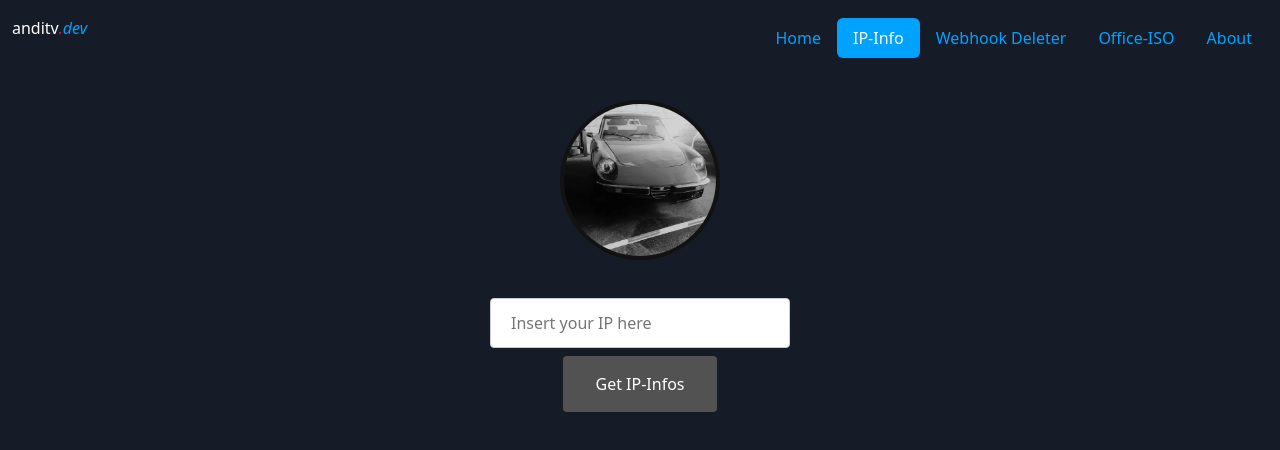
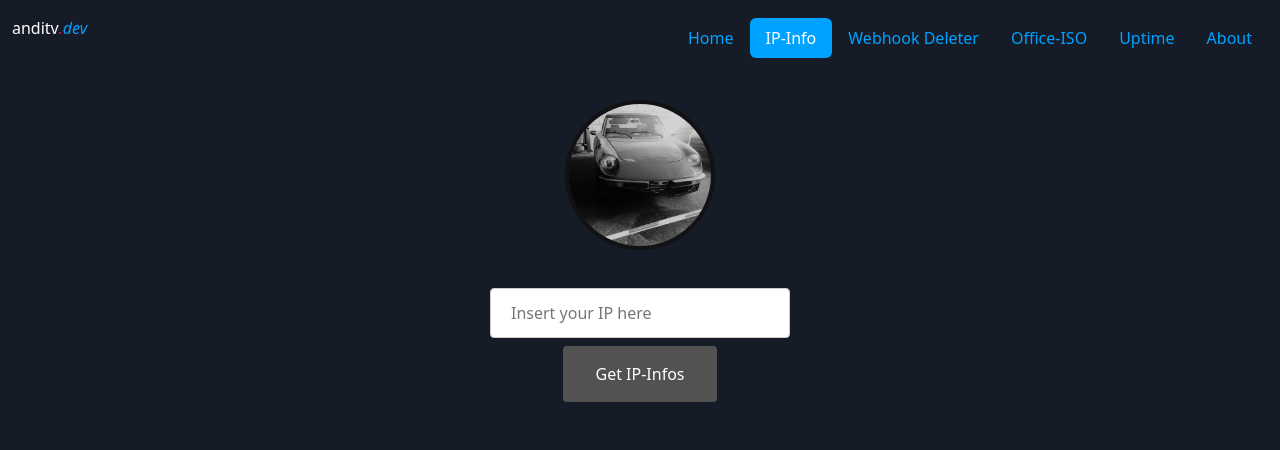
Before and after one commit to anditv21/anditv.dev, a React (Vite) app in the folder src-react/: page /sites/ipinfo in a window 1280 px wide. Shown: the top 450 px of the page. Built offline with nearby package versions, Linux system fonts and the light colour scheme.

Commit message:
Some changes & added uptime

```diff
--- a/src-react/index.html
+++ b/src-react/index.html
@@ -18,10 +18,5 @@
   <body>
     <div id="main"></div>
     <script type="module" src="/src/index.jsx"></script>
-    <script type="text/javascript">
-      $(function () {
-          $("[rel='tooltip']").tooltip();
-      });
-  </script>
   </body>
 </html>
--- a/src-react/package.json
+++ b/src-react/package.json
@@ -1,7 +1,7 @@
 {
   "name": "anditv.dev",
   "private": true,
-  "version": "1.6",
+  "version": "1.7",
   "type": "module",
   "scripts": {
     "dev": "vite",
--- a/src-react/src/components/core/Header.jsx
+++ b/src-react/src/components/core/Header.jsx
@@ -9,8 +9,9 @@ const tabsData = [
     { id: 2, title: 'IP-Info', link: '/sites/ipinfo' },
     { id: 3, title: 'Webhook Deleter', link: '/sites/webhookdeleter' },
     { id: 4, title: 'Office-ISO', link: '/sites/office-iso' },
-    { id: 5, title: 'About', link: '/sites/about' }
-]
+    { id: 5, title: 'Uptime', link: 'https://uptime.anditv.dev', external: true },
+    { id: 6, title: 'About', link: '/sites/about' }
+];
 
 const HeaderComponent = () => {
     const navigate = useNavigate();
@@ -56,15 +57,21 @@ const HeaderComponent = () => {
                         <p className="title">anditv<i className="dot">.</i><i>dev</i></p>
                     </Link>
                 </div>
-        <div className="nav-container">
+                <div className="nav-container d-flex align-items-center">
                     {/* Navbar Links for Larger Screens */}
                     <div className={`d-none d-lg-block ${isMobileMenuOpen ? 'd-none' : ''}`}>
                         <ul className="nav nav-pills">
                             {tabsData.map((tab) => (
                                 <li className="nav-item" key={tab.id}>
+                                    {tab.external ? (
+                                        <a href={tab.link} className="nav-link nav-link-new" target="_blank" rel="noopener noreferrer">
+                                            {tab.title}
+                                        </a>
+                                    ) : (
                                         <Link to={tab.link} className={location.pathname === tab.link ? 'nav-link active' : 'nav-link nav-link-new'} onClick={() => handleClick(tab.link)}>
                                             {tab.title}
                                         </Link>
+                                    )}
                                 </li>
                             ))}
                         </ul>
@@ -72,7 +79,7 @@ const HeaderComponent = () => {
                 </div>
                 {/* Toggle Button for Mobile */}
                 <div className="d-lg-none">
-            <button className={`navbar-toggler ${isMobileMenuOpen ? 'collapsed' : ''}`} type="button" onClick={toggleMobileMenu} style={{ /* styles */ }}>
+                    <button className={`navbar-toggler ${isMobileMenuOpen ? 'collapsed' : ''}`} type="button" onClick={toggleMobileMenu}>
                         <span className="navbar-toggler-icon">&#9776;</span>
                     </button>
                 </div>
@@ -81,16 +88,21 @@ const HeaderComponent = () => {
                     <ul className="navbar-nav d-lg-none">
                         {tabsData.map((tab) => (
                             <li className="nav-item" key={tab.id}>
+                                {tab.external ? (
+                                    <a href={tab.link} className="nav-link nav-link-new" target="_blank" rel="noopener noreferrer">
+                                        {tab.title}
+                                    </a>
+                                ) : (
                                     <Link to={tab.link} className={location.pathname === tab.link ? 'nav-link active' : 'nav-link nav-link-new'} onClick={() => handleClick(tab.link)}>
                                         {tab.title}
                                     </Link>
+                                )}
                             </li>
                         ))}
                     </ul>
                 </div>
             </header>
         </div>
-
     );
 };
 
--- a/src-react/src/components/home/MyInfoComponent.jsx
+++ b/src-react/src/components/home/MyInfoComponent.jsx
@@ -3,7 +3,6 @@ import Avatar from '../../assets/images/avatar.webp';
 import star from '../../assets/images/icons/star.svg';
 import code from '../../assets/images/icons/code.svg';
 import { getGithubStars } from '../../app/userControler';
-
 
 export default function MeInformationsComponent() {
     const [gitStars, setGitStats] = useState('0');
@@ -30,7 +29,13 @@ export default function MeInformationsComponent() {
                         rel="noreferrer"
                     >
                         <link rel="preload" href={Avatar} as="image" />
-                        <img className="avatar" src={Avatar} alt="avatar" />
+                        <img
+                            className="avatar"
+                            src={Avatar}
+                            alt="avatar"
+                            width="150"
+                            height="150"
+                        />
                     </a>
                     <br />
                     <h1>
@@ -41,7 +46,7 @@ export default function MeInformationsComponent() {
             </center>
             <center>
                 <div className="projects-sector content-center">
-                    <div className="project-card" tabIndex="10">
+                    <div className="project-card">
                         <h3 className="title">
                             <a href="https://anditv.dev/sites/commits/">
                                 <img
@@ -49,6 +54,7 @@ export default function MeInformationsComponent() {
                                     height="20"
                                     width="20"
                                     loading="lazy"
+                                    alt="code icon"
                                 />{' '}
                                 panel
                             </a>
@@ -79,14 +85,20 @@ export default function MeInformationsComponent() {
                             <div className="tag js">JS</div>
                             <div className="tag python">Python</div>
                         </div>
-                        <img src={star} height="20" width="20" loading="lazy" />
+                        <img
+                            src={star}
+                            height="20"
+                            width="20"
+                            loading="lazy"
+                            alt="star icon"
+                        />
                         <span id="star-count">{gitStars}</span>
                         <p className="description">
                             🔧 User management panel with several themes &amp;
                             API Examples
                         </p>
                     </div>
-                    <div className="project-card" tabIndex="11">
+                    <div className="project-card">
                         <h3 className="title">
                             <i className="fas fa-code" aria-hidden="true"></i>
                             <a
--- a/src-react/src/components/sites/ipinfo/InfoComponent.jsx
+++ b/src-react/src/components/sites/ipinfo/InfoComponent.jsx
@@ -32,7 +32,14 @@ export default function IpInfoComponent() {
                     aria-label="GitHub Link"
                     rel="noreferrer"
                 >
-                    <img className="avatar" src={Avatar} alt="avatar" loading="lazy" />
+                    <link rel="preload" href={Avatar} as="image" />
+                    <img
+                        className="avatar"
+                        src={Avatar}
+                        alt="avatar"
+                        width="150"
+                        height="150"
+                    />
                 </a>
                 <form onSubmit={handleSubmit}>
                     <input
--- a/src-react/src/components/sites/webhookdeleter/WebhookComponent.jsx
+++ b/src-react/src/components/sites/webhookdeleter/WebhookComponent.jsx
@@ -41,7 +41,14 @@ export default function WebhookComponent() {
                         aria-label="GitHub Link"
                         rel="noreferrer"
                     >
-                        <img className="avatar" src={Avatar} alt="avatar" loading="lazy" />
+                        <link rel="preload" href={Avatar} as="image" />
+                        <img
+                            className="avatar"
+                            src={Avatar}
+                            alt="avatar"
+                            width="150"
+                            height="150"
+                        />
                     </a>
                     <br />
                     <form onSubmit={handleSubmit}>
```
Lines whose indentation alone changed are shown as unchanged.
